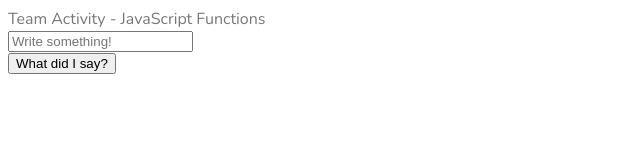
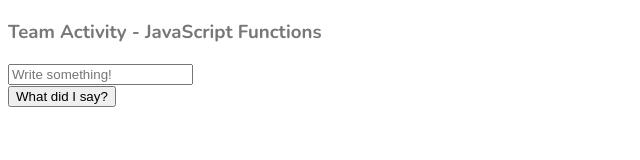
Before and after one commit to j-a-r-e-d/wdd330, a plain HTML site: page week02/events/TA02.html in a window 1280 px wide. Both pictures are taken after a click on the button "What did I say?". Shown: the whole page, without its empty margins (0-640 px from the left). Drawn offline with nearby package versions, Linux system fonts and the light colour scheme; files that its build step writes are made by us from their sources.

Commit message:
modified css link on TA02.html

```diff
--- a/week02/events/TA02.html
+++ b/week02/events/TA02.html
@@ -5,18 +5,18 @@
     <meta name="viewport" content="width=device-width, initial-scale=1.0" />
     <title>Week02 - Team Activity</title>
     <link href="https://fonts.googleapis.com/css2?family=Nunito:wght@200;300;400;600;700;800;900&display=swap" rel="stylesheet">
-    <link rel="stylesheet" href="../styles.css" />
+    <link rel="stylesheet" href="../../styles.css" />
     <script type="text/javascript">
       function displayText(){
         let userText = document.getElementById('text').value;
-        document.getElementById('displayDiv').innerHTML = userText;
+        document.getElementById('displayDiv').innerHTML = '<br><br>' + userText;
         console.log(userText);
       }
     </script>
   </head>
   <body>
     <header>
-        Team Activity - JavaScript Functions
+        <h3>Team Activity - JavaScript Functions</h3>
     </header>
     <input type="text" name="text" id="text" placeholder="Write something!">
     <section>
```
